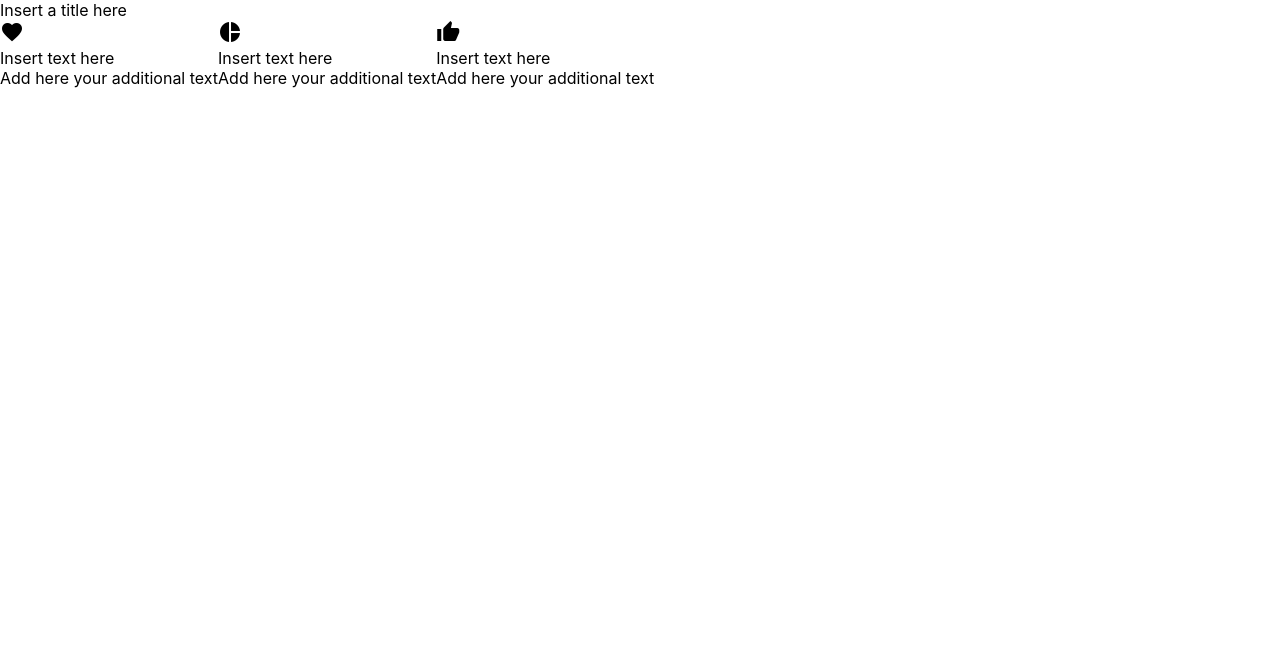
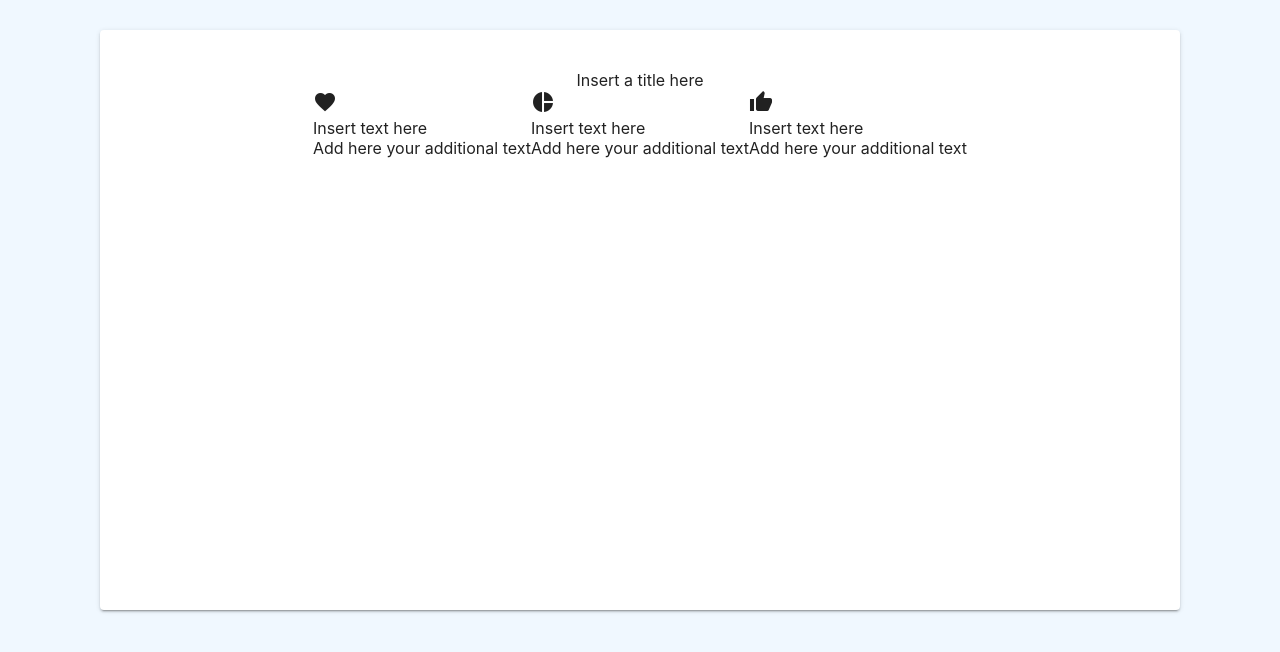
Before and after one commit to werpietrzak/slide-editor, a React (Create React App) app: page / in a window 1280 px wide. Shown: the top 652 px of the page. Built offline with nearby package versions, Linux system fonts and the light colour scheme; the HTML template or start-up script is replaced by a standard one.

Commit message:
feat: add layout styles

```diff
--- a/src/App.css
+++ /dev/null
@@ -1,38 +0,0 @@
-.App {
-  text-align: center;
-}
-
-.App-logo {
-  height: 40vmin;
-  pointer-events: none;
-}
-
-@media (prefers-reduced-motion: no-preference) {
-  .App-logo {
-    animation: App-logo-spin infinite 20s linear;
-  }
-}
-
-.App-header {
-  background-color: #282c34;
-  min-height: 100vh;
-  display: flex;
-  flex-direction: column;
-  align-items: center;
-  justify-content: center;
-  font-size: calc(10px + 2vmin);
-  color: white;
-}
-
-.App-link {
-  color: #61dafb;
-}
-
-@keyframes App-logo-spin {
-  from {
-    transform: rotate(0deg);
-  }
-  to {
-    transform: rotate(360deg);
-  }
-}
--- /dev/null
+++ b/src/App.scss
@@ -0,0 +1,20 @@
+body {
+    background-color: #f0f8ff;
+}
+
+.app {
+    &__container {
+        display: flex;
+        justify-content: center;
+        padding-top: 30px;
+    }
+
+    &__slide-card {
+        display: flex;
+        flex-direction: column;
+        align-items: center;
+        width: 1000px;
+        height: 500px;
+        padding: 40px;
+    }
+}
--- a/src/App.tsx
+++ b/src/App.tsx
@@ -1,13 +1,18 @@
 import React from 'react';
+import { Paper } from '@mui/material';
 import { SlideContent } from './components/slide-content';
 import { SlideTitle } from './components/slide-title';
-import './App.css';
+import './App.scss';
+
+const CN = 'app';
 
 const App: React.FC = () => (
-    <>
-        <SlideTitle />
-        <SlideContent />
-    </>
+    <div className={`${CN}__container`}>
+        <Paper className={`${CN}__slide-card`} elevation={2}>
+            <SlideTitle />
+            <SlideContent />
+        </Paper>
+    </div>
 );
 
 export default App;
```
